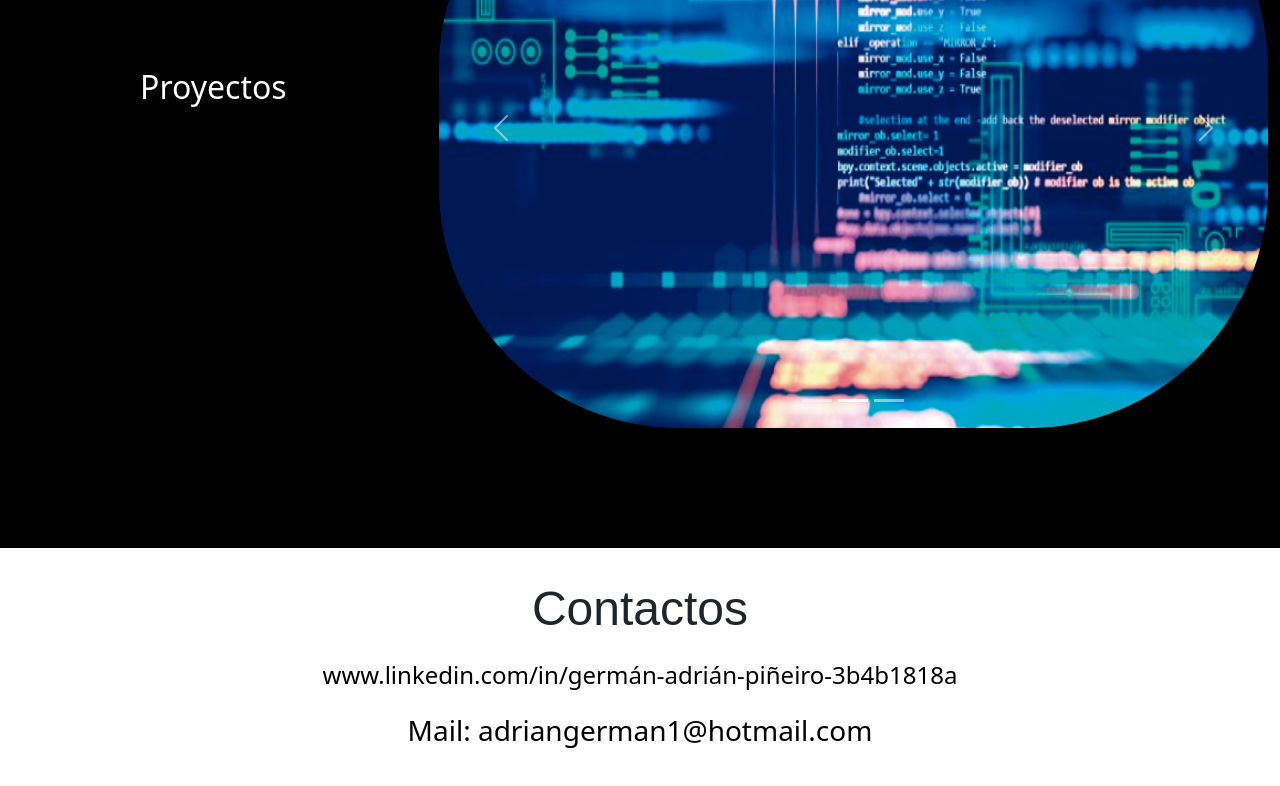
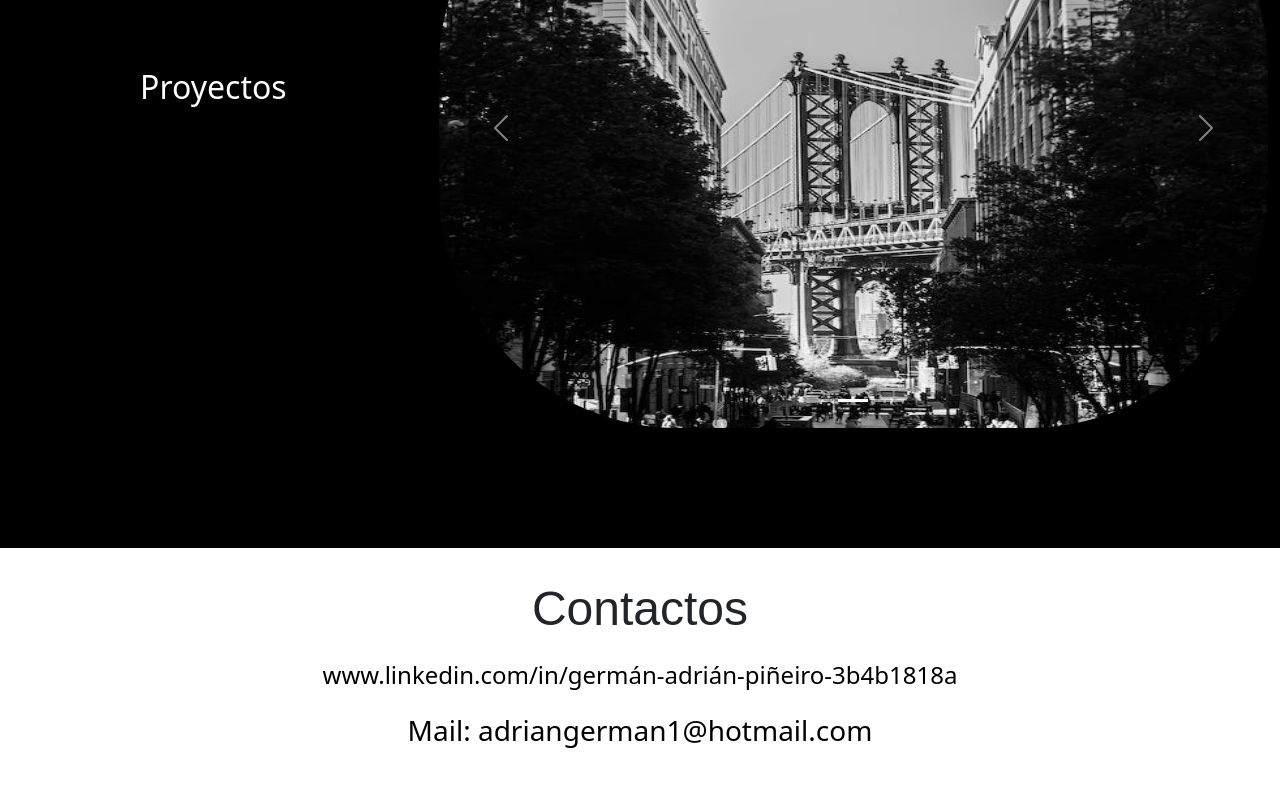
Before and after one commit to adriangerman1/portafolio, a React (Create React App) app: page / in a window 1280 px wide. Both pictures are taken after a click on the button 853 px from the left and 1873 px from the top of the page. Shown: the part 1473-2259 px from the top of the page. Built offline with nearby package versions, Linux system fonts and the light colour scheme.

Commit message:
actualizacion2

```diff
--- a/src/container/Project.jsx
+++ b/src/container/Project.jsx
@@ -1,5 +1,5 @@
 import foto1 from '../imagen2.jpg'
-import foto2 from '../blog-educacionit-17.jpg'
+import foto2 from '../fotoCiudad.jpeg'
 import foto3 from '../pag1.png'
 import foto4 from '../king.png'
 
@@ -30,13 +30,13 @@ const Project = ()  => {
 
                         <div className="carousel-inner">
                             <div className="carousel-item active">
-                                <a href="https://kinge.netlify.app/"><img src={foto4} className="d-block w-100" alt="..."/></a>
+                                <a href="https://kinge.netlify.app/"><img src={foto4} className="d-block w-100" alt="sitioWeb"/></a>
                             </div>
                             <div className="carousel-item">
-                                <a href=""><img src={foto2} className="d-block w-100" alt="..."/></a>
+                                <a href="https://reporteclimatico.netlify.app/"><img src={foto2} className="d-block w-100" alt="sitioWeb"/></a>
                             </div>
                             <div className="carousel-item">
-                                <a href="https://tiendacelulares-33b0d2.netlify.app/"><img src={foto3} className="d-block w-100" alt="..."/></a>
+                                <a href="https://tiendacelulares-33b0d2.netlify.app/"><img src={foto3} className="d-block w-100" alt="sitioWeb"/></a>
                             </div>
                         </div>
 
```
Also changed, not shown: src/fotoCiudad.jpeg (added).
